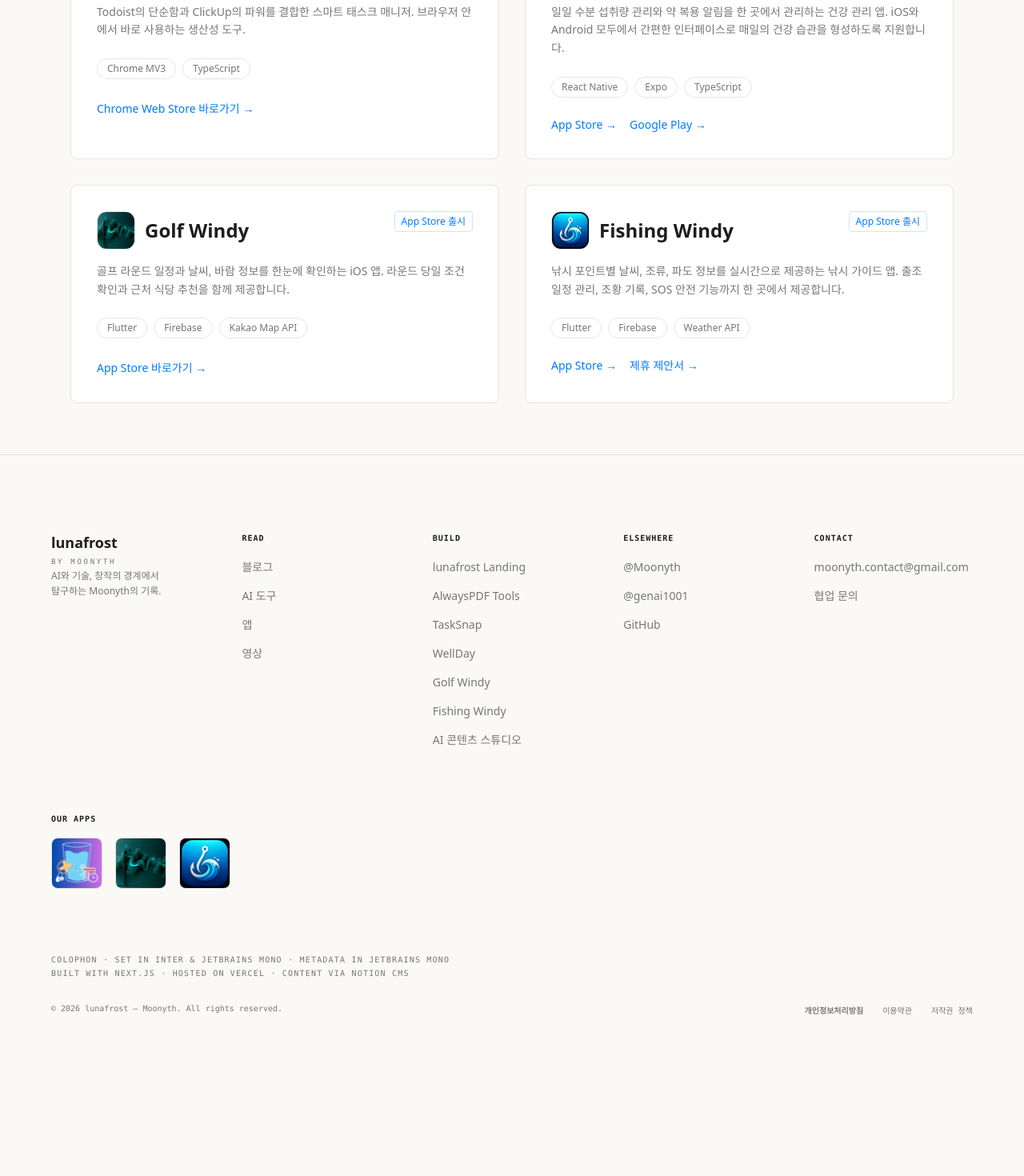
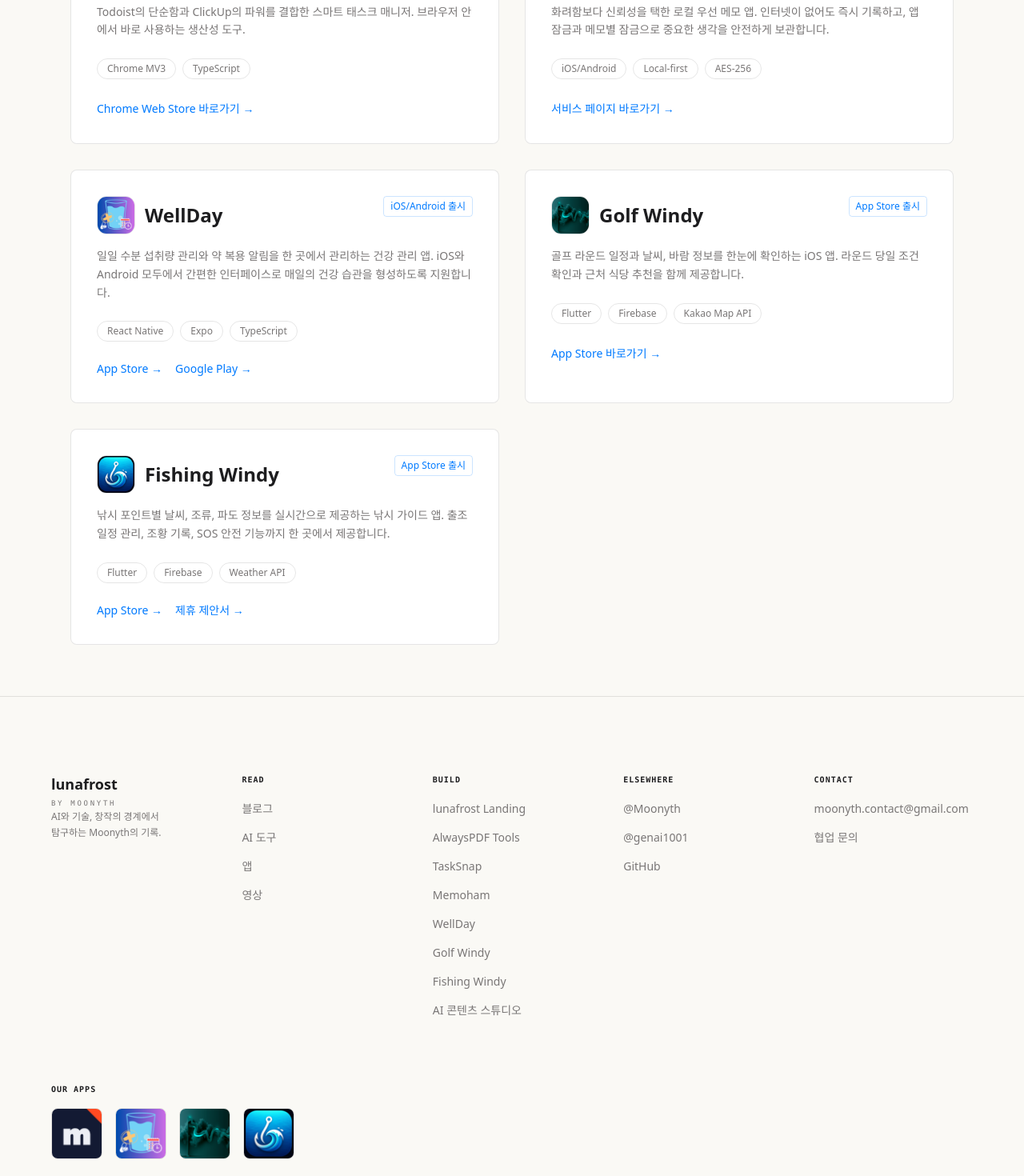
Before and after one commit to Jaden-CHI/lunafrost-landing, a Next.js app: page /apps in a window 1280 px wide. Shown: the part 680-2150 px from the top of the page at 80% size. Before the commit the page ends 2001 px from the top, so only its background shows below. Built offline with nearby package versions, Linux system fonts and the light colour scheme.

Commit message:
Add Memoham to homepage and apps

```diff
--- a/app/apps/page.tsx
+++ b/app/apps/page.tsx
@@ -35,6 +35,15 @@
     link: "https://chromewebstore.google.com/detail/TaskSnap/ipdbelmbiebiejclgnpnphbcbmhijogn",
     linkLabel: "Chrome Web Store 바로가기",
     icon: "/tasksnap-icon-64.png",
+  },
+  {
+    title: "Memoham",
+    description: "화려함보다 신뢰성을 택한 로컬 우선 메모 앱. 인터넷이 없어도 즉시 기록하고, 앱 잠금과 메모별 잠금으로 중요한 생각을 안전하게 보관합니다.",
+    tech: ["iOS/Android", "Local-first", "AES-256"],
+    status: "출시 준비 중",
+    link: "https://memoham.com/",
+    linkLabel: "서비스 페이지 바로가기",
+    icon: "/memoham-icon.png",
   },
   {
     title: "WellDay",
@@ -84,7 +93,7 @@
             Apps & Projects
           </h1>
           <p style={{ color: "var(--text-muted)" }}>
-            AI를 활용해 직접 만들어가는 앱과 서비스들
+            iOS·Android 모바일 앱과 브라우저 확장 프로그램을 중심으로 직접 만들어가는 서비스들
           </p>
         </div>
 
--- a/components/home/HeroSection.tsx
+++ b/components/home/HeroSection.tsx
@@ -4,7 +4,7 @@
 import Link from 'next/link';
 import { LiveClock } from '@/components/ui/LiveClock';
 
-const CURRENTLY = 'AI 에이전트 시스템 설계';
+const CURRENTLY = '모바일 앱 · 브라우저 확장 프로그램';
 
 const fadeUp = {
   hidden: { opacity: 0, y: 30 },
@@ -88,7 +88,7 @@
             className="font-[family-name:var(--font-mono)] text-xs uppercase tracking-[0.4em]"
             style={{ color: 'var(--tertiary)' }}
           >
-            AI · DEV · APP · CONTENTS
+            MOBILE APP · BROWSER EXTENSION · AI
           </span>
         </motion.div>
 
@@ -114,8 +114,8 @@
           className="max-w-xl mx-auto leading-[1.7] mb-14"
           style={{ fontSize: '18px', color: 'var(--text-muted)' }}
         >
-          AI 트렌드, 앱 개발, 콘텐츠 전략을 탐구하는 공간.<br />
-          기술과 창작의 경계를 걷는 Moonyth의 기록입니다.
+          iOS·Android 모바일 앱과 브라우저 확장 프로그램을 만들고,<br />
+          AI와 생산성 도구의 가능성을 기록하는 Moonyth의 공간입니다.
         </motion.p>
 
         <motion.div
--- a/components/home/PortfolioCards.tsx
+++ b/components/home/PortfolioCards.tsx
@@ -70,6 +70,19 @@
   {
     id: 6,
     featured: false,
+    title: 'Memoham',
+    category: 'APP · IOS/ANDROID',
+    description: '인터넷이 없어도 즉시 열리고, 잠그면 안전하게 보관되는 로컬 우선 메모 앱. 음성 메모, 폴더·태그·검색, 리마인더까지 매일 쓰는 기록 기능에 집중합니다.',
+    tech: ['Mobile App', 'Local-first', 'AES-256'],
+    status: 'wip' as Status,
+    href: 'https://memoham.com/',
+    external: true,
+    isAI: false,
+    icon: '/memoham-icon.png',
+  },
+  {
+    id: 7,
+    featured: false,
     title: 'WellDay',
     category: 'APP · IOS/ANDROID',
     description: '일일 수분 섭취량 관리와 약 복용 알림을 한 곳에서 관리하는 건강 관리 앱. 간편한 인터페이스로 건강한 생활 습관을 형성하도록 지원합니다.',
@@ -80,7 +93,7 @@
     icon: '/wellday-icon.png',
   },
   {
-    id: 7,
+    id: 8,
     featured: false,
     title: 'Golf Windy',
     category: 'APP · IOS',
@@ -93,7 +106,7 @@
     icon: '/golfwindy-icon-256.png',
   },
   {
-    id: 8,
+    id: 9,
     featured: false,
     title: 'Fishing Windy',
     category: 'APP · IOS/ANDROID',
@@ -204,7 +217,7 @@
           <div className="flex justify-between items-start mb-4 gap-3">
             <div className="flex items-start gap-3">
               {'icon' in project && project.icon ? (
-                <img
+                <Image
                   src={project.icon}
                   alt={`${project.title} icon`}
                   width={44}
--- a/components/layout/Footer.tsx
+++ b/components/layout/Footer.tsx
@@ -12,6 +12,7 @@
   { label: 'lunafrost Landing', href: '/apps' },
   { label: 'AlwaysPDF Tools', href: 'https://chromewebstore.google.com/detail/alwayspdf-tools/hbehonlonoigfakfkhlggmdlgmogkaba' },
   { label: 'TaskSnap', href: 'https://chromewebstore.google.com/detail/TaskSnap/ipdbelmbiebiejclgnpnphbcbmhijogn' },
+  { label: 'Memoham', href: 'https://memoham.com/' },
   { label: 'WellDay', href: 'https://apps.apple.com/kr/app/wellday/id6748712466' },
   { label: 'Golf Windy', href: 'https://apps.apple.com/kr/app/golf-windy/id6776418580' },
   { label: 'Fishing Windy', href: 'https://apps.apple.com/kr/app/fishing-windy/id6780916105' },
@@ -118,11 +119,27 @@
           </p>
           <div className="flex gap-4 flex-wrap">
             <a
+              href="https://memoham.com/"
+              target="_blank"
+              rel="noopener noreferrer"
+              className="hover:opacity-80 transition-opacity inline-block"
+              title="Memoham"
+            >
+              <Image
+                src="/memoham-icon.png"
+                alt="Memoham"
+                width={64}
+                height={64}
+                className="rounded-lg border"
+                style={{ borderColor: 'var(--border)' }}
+              />
+            </a>
+            <a
               href="/apps"
               className="hover:opacity-80 transition-opacity inline-block"
               title="WellDay"
             >
-              <img
+              <Image
                 src="/wellday-icon-64.png"
                 alt="WellDay"
                 width={64}
@@ -138,7 +155,7 @@
               className="hover:opacity-80 transition-opacity inline-block"
               title="Golf Windy"
             >
-              <img
+              <Image
                 src="/golfwindy-icon-64.png"
                 alt="Golf Windy"
                 width={64}
@@ -154,7 +171,7 @@
               className="hover:opacity-80 transition-opacity inline-block"
               title="Fishing Windy"
             >
-              <img
+              <Image
                 src="/fishinghwindy-logo-thumb.png"
                 alt="Fishing Windy"
                 width={64}
```
Also changed, not shown: public/memoham-icon.png (added).
